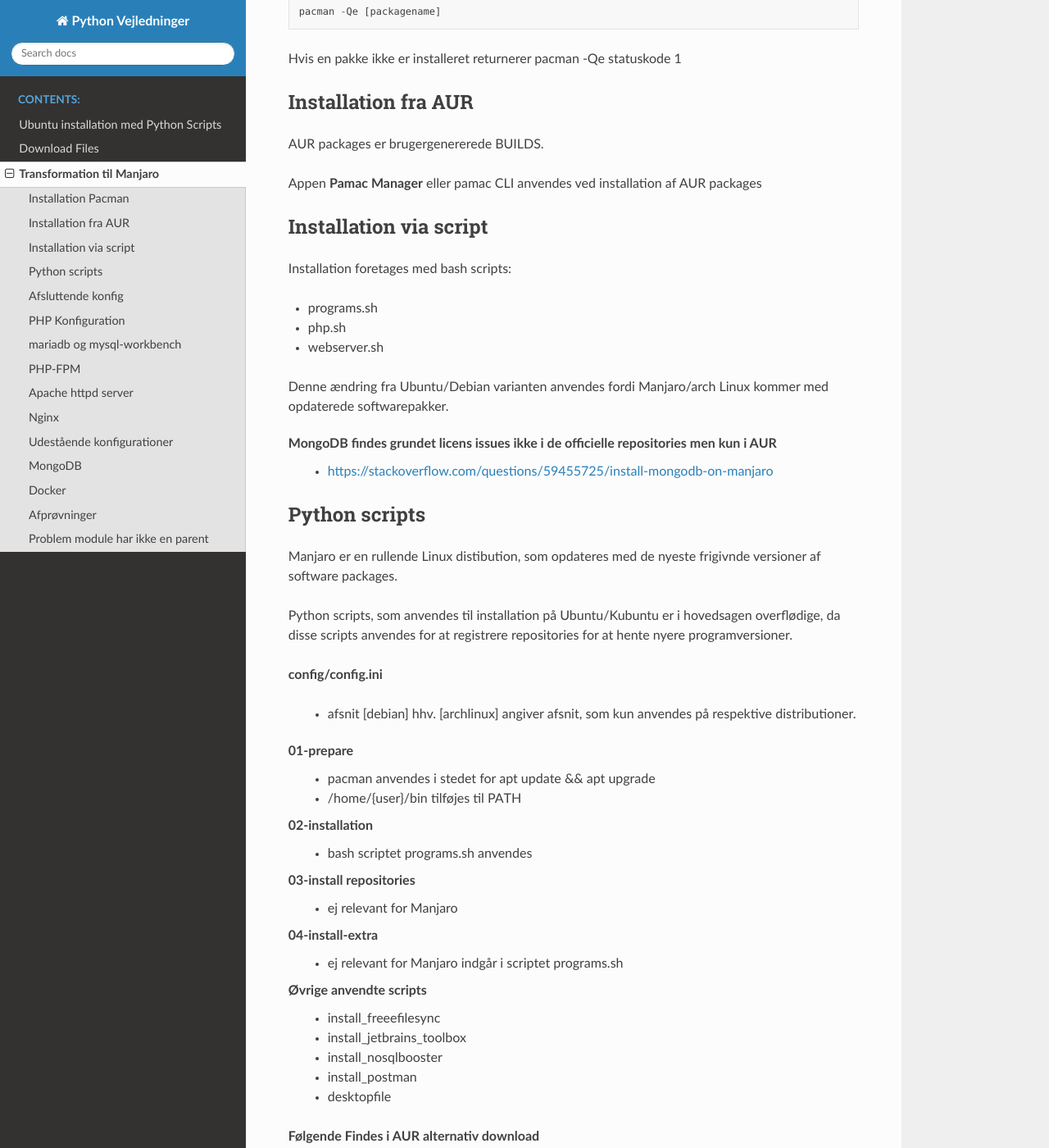
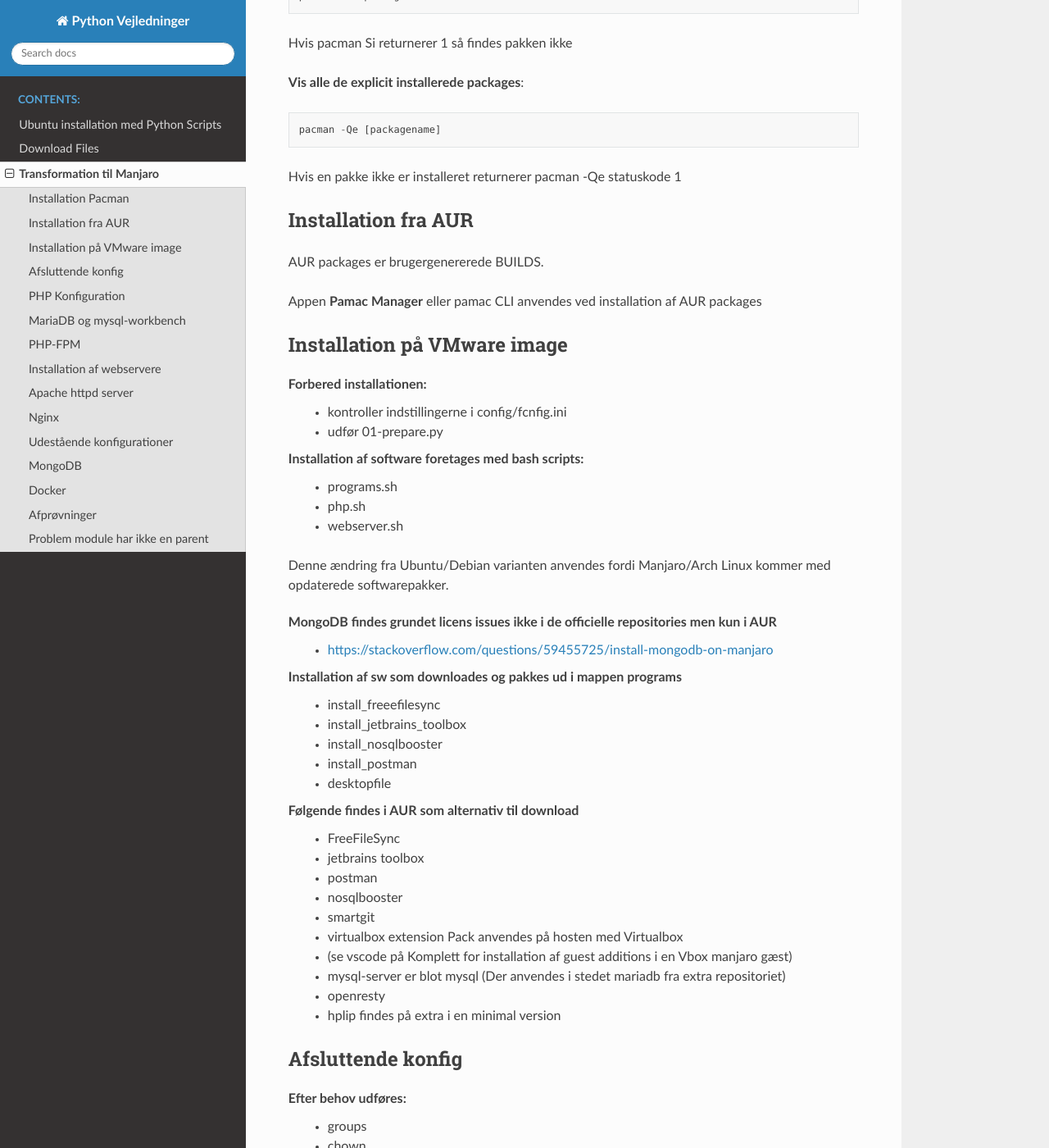
Before and after one commit to brundtoe/python-ubuntu, a Sphinx documentation site: the page built from docs/source/transformation.rst, in a window 1280 px wide and 1400 px high, scrolled down 1143 px. Shown: the whole window at 82% size. Built offline with Sphinx 7.4.7 and the Read the Docs theme 2.0.0, drawn with Linux system fonts in a browser that asks for light colours; some of the changed text lies outside the part shown.

Commit message:
refaktoreret installation af websdservere

```diff
--- a/docs/source/transformation.rst
+++ b/docs/source/transformation.rst
@@ -12,6 +12,10 @@
 På Manjaro virtuelle maskiner anvendes kun Docker ej VirtualBox med Vagrant.
 
 Alternativet er at anvende den virtuelle maskine med Manajro som host.
+
+Manjaro er en rullende Linux distibution, som opdateres med de nyeste frigivne versioner af software packages.
+
+Python scripts, som anvendes til installation på Ubuntu/Kubuntu er i hovedsagen overflødige, da disse scripts anvendes for at registrere repositories for at hente nyere programversioner.
 
 Installation Pacman
 ===================
@@ -50,76 +54,48 @@
 
 Appen **Pamac Manager** eller pamac CLI anvendes ved installation af AUR packages
 
-Installation via script
-=======================
+Installation på VMware image
+============================
 
-Installation foretages med bash scripts:
+Forbered installationen:
+    - kontroller indstillingerne i config/fcnfig.ini
+    - udfør 01-prepare.py
 
-- programs.sh
-- php.sh
-- webserver.sh
+Installation af software foretages med bash scripts:
+    - programs.sh
+    - php.sh
+    - webserver.sh
 
-Denne ændring fra Ubuntu/Debian varianten anvendes fordi Manjaro/arch Linux kommer med opdaterede softwarepakker.
+Denne ændring fra Ubuntu/Debian varianten anvendes fordi Manjaro/Arch Linux kommer med opdaterede softwarepakker.
 
 MongoDB findes grundet licens issues ikke i de officielle repositories men kun i **AUR**
     - https://stackoverflow.com/questions/59455725/install-mongodb-on-manjaro
 
-Python scripts
-==============
-Manjaro er en rullende Linux distibution, som opdateres med de nyeste frigivnde versioner af software packages.
-
-Python scripts, som anvendes til installation på Ubuntu/Kubuntu er i hovedsagen overflødige, da disse scripts anvendes for at registrere repositories for at hente nyere programversioner.
-
-**config/config.ini**
-
-    - afsnit [debian] hhv. [archlinux] angiver afsnit, som kun anvendes på respektive distributioner.
-
-01-prepare
-    - pacman anvendes i stedet for apt update && apt upgrade
-    - /home/{user}/bin tilføjes til PATH
-
-02-installation
-    - bash scriptet programs.sh anvendes
-03-install repositories
-    - ej relevant for Manjaro
-04-install-extra
-    - ej relevant for Manjaro indgår i scriptet programs.sh
-
-Øvrige anvendte scripts
+Installation af sw som downloades og pakkes ud i mappen **programs**
     - install_freeefilesync
     - install_jetbrains_toolbox
     - install_nosqlbooster
     - install_postman
     - desktopfile
 
-**Følgende Findes i AUR alternativ download**
-
-- FreeFileSync
-- jetbrains toolbox
-- postman
-- nosqlbooster
-- smartgit
-- virtualbox extension Pack anvendes på hosten med Virtualbox
-- (se vscode på Komplett for installation af guest additions i en Vbox manjaro gæst)
-- mysql-server er blot mysql (Der anvendes i stedet mariadb fra extra repositoriet)
-- openresty
-- hplip findes på extra i en minimal version
-
-Hvad anvendes - hvis nødvendigt - i stedet for nedenstående:
-
-- g++
-- build-essential
-- gdebi (Ikke relevant da det er debian pakke værktøj=)
-- libsqlite-dev
-- libmysqlclient-dev=
-- apt-transport-http (er det til nodejs download som er overflødig)
-- software-properties-common
+**Følgende findes i AUR som alternativ til download**
+    - FreeFileSync
+    - jetbrains toolbox
+    - postman
+    - nosqlbooster
+    - smartgit
+    - virtualbox extension Pack anvendes på hosten med Virtualbox
+    - (se vscode på Komplett for installation af guest additions i en Vbox manjaro gæst)
+    - mysql-server er blot mysql (Der anvendes i stedet mariadb fra extra repositoriet)
+    - openresty
+    - hplip findes på extra i en minimal version
 
 Afsluttende konfig
 ==================
-- groups
-- chown
-- vbox_ext_pack kun relevant for host ej for virtuel maskine
+Efter behov udføres:
+    - groups
+    - chown
+    - vbox_ext_pack kun relevant for host ej for virtuel maskine
 
 PHP Konfiguration
 =================
@@ -130,7 +106,13 @@
 
 ref. https://wiki.archlinux.org/index.php/PHP#Configuration
 
-Aktivering moduler ved at fjerne kommentarerne for::
+Konfigurationen udføres med::
+
+    php_config.py
+
+Der anvender konfigurationen i **config/php_manjaro.ini**
+
+Aktivering moduler ved med **sed** at fjerne kommentarerne for::
 
     extension=pdo_mysql
     extension=mysqli
@@ -186,10 +168,20 @@
 
     sudo systemctl start php-fpm
 
-php-fpm kan enbales til at starte når maskien booter::
+php-fpm kan enables til at starte, når maskinen booter::
 
     sudo systemctl enable php-fpm
 
+Installation af webservere
+==========================
+Scriptet **webserver.py** installerer og udfører konfiguration af Apache, Nginx.
+
+Der anvendes følgende konfigurationsfiler:
+    - httpd.conf
+    - php-fpm.conf
+    - nginx-conf
+    - index.html
+    - installationen opretter index.php
 
 Apache httpd server
 ===================
@@ -202,11 +194,9 @@
     - /etc/httpd/modules indeholder httpd moduler
     - /etc/httpd/conf/httpd.conf er den primære konfigruaitonssfil, som (kan) inkludere de øvrige konfigurationsfiler
 
-Standard docroot er i
+Standard docroot er i **/srv/http**
 
-    - /srv/http
-
-serveren skal startes::
+Serveren skal startes::
 
     sudo systemctl start httpd
 
@@ -216,7 +206,7 @@
 
 .. caution:: Husk at enten anvendes Apache eller også anvendes Nginx
 
-Konfigurationen i **/etc/httpd/conf/httpd.conf** opdateres med::
+Konfigurationen i **/etc/httpd/conf/httpd.conf** aktiverer::
 
     ServerName 127.0.0.1:80
 
@@ -239,20 +229,16 @@
     sudo systemctl start php-fpm
     sudo systemctl restart apache
 
-Opret en fil /srv/http/index.php med **<?php phpinfo();**
-
-Browser på http://localhost/index.php
+Browser på http://localhost
 
 Nginx
 =====
-- konfig filer i /etc/nginx
-- den primære konfig fil er /etc/nginx/nginx.conf
+- Konfig filer i /etc/nginx
+- Den primære konfig fil er /etc/nginx/nginx.conf
 - docroot: /usr/share/nginx/html
 - php-fpm konfig findes i /etc/php.
 
 php-fpm aktiveres ved at kopiere **config/ningx.conf** til /etc/nginx/nginx.conf
-
-Opret en fil /usr/share/nginx/html/index.php med **<?php phpinfo();**
 
 nginx startes med::
 
```
Also changed, not shown: other parts of docs/source/transformation.rst (+4 -3 lines), 2 other files.
